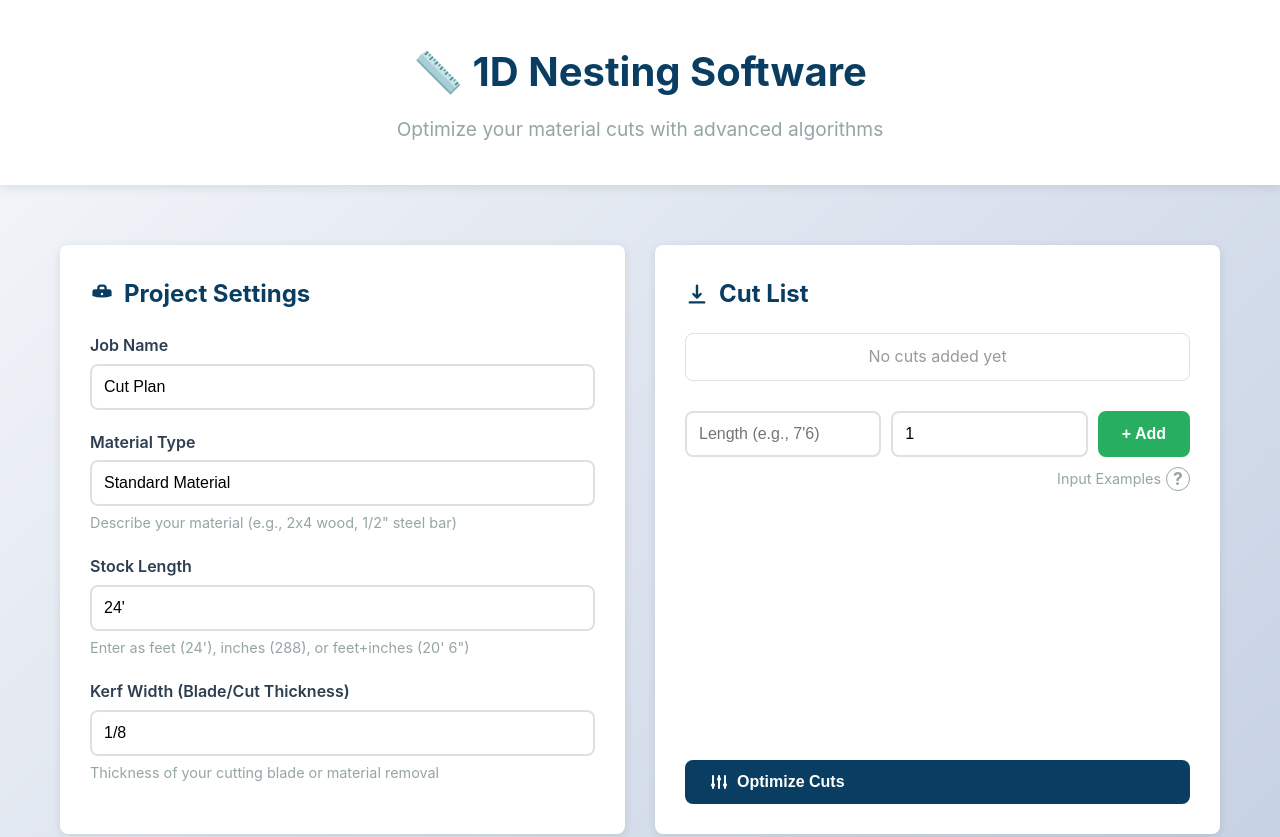
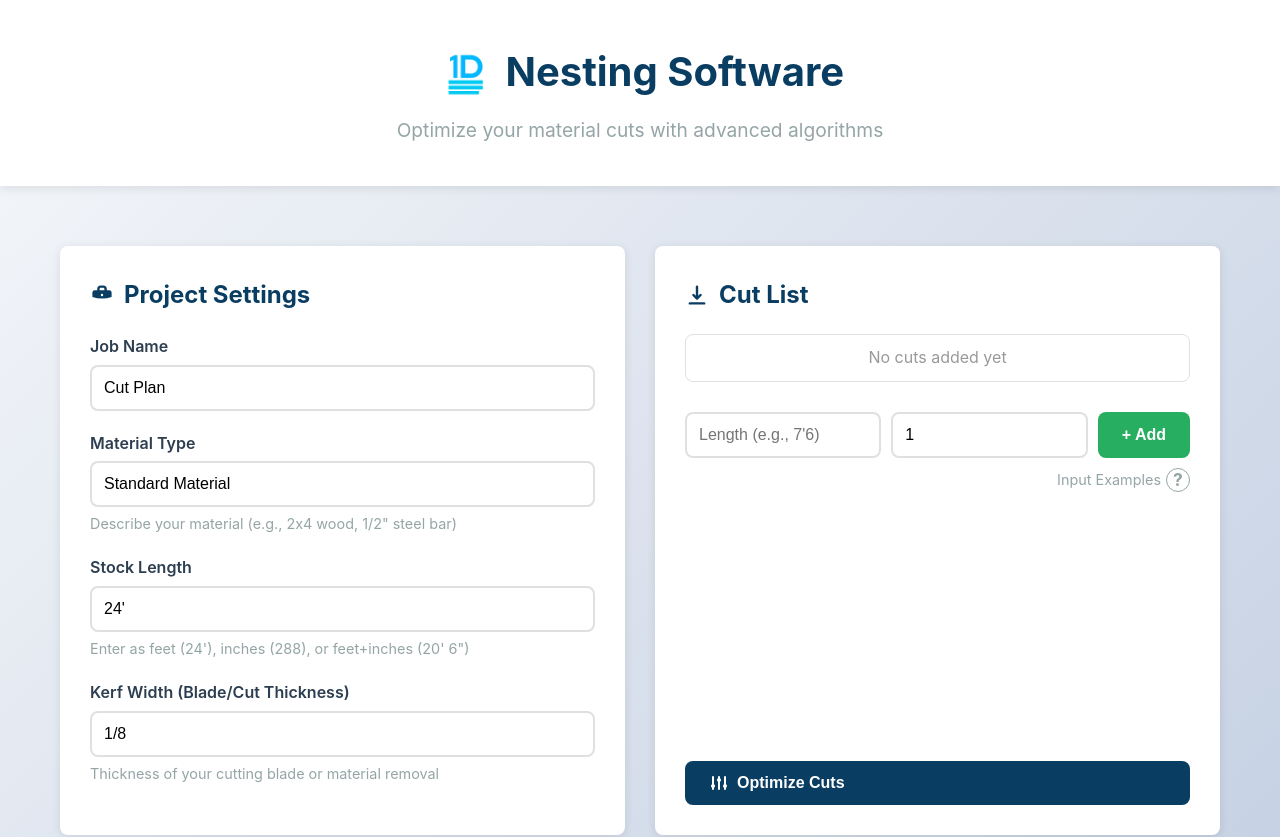
Before and after one commit to heavybullets8/1d-nesting, a plain HTML site: page static/index.html in a window 1280 px wide. Shown: the top 837 px of the page. Drawn offline with Linux system fonts and the light colour scheme.

Commit message:
fix(index.html): Add favicon

```diff
--- a/static/index.html
+++ b/static/index.html
@@ -3,7 +3,8 @@
 <head>
     <meta charset="UTF-8" />
     <meta name="viewport" content="width=device-width, initial-scale=1.0" />
-    <title>1D Nesting Software - Optimize Your Cuts</title>
+    <title>Nesting Software - Optimize Your Cuts</title>
+    <link rel="icon" type="image/png" href="/static/favicon.png"> <!-- Added favicon link here -->
     <style>
         :root {
             --primary: #0a3d62;
@@ -755,7 +756,7 @@
 </head>
 <body>
     <header>
-        <h1>📏 1D Nesting Software</h1>
+        <h1><img src="/static/favicon.png" alt="Logo" style="height: 1.5em; vertical-align: middle; width: auto;"> Nesting Software</h1>
         <p class="tagline">Optimize your material cuts with advanced algorithms</p>
     </header>
 
```
Also changed, not shown: static/favicon.png (added).
